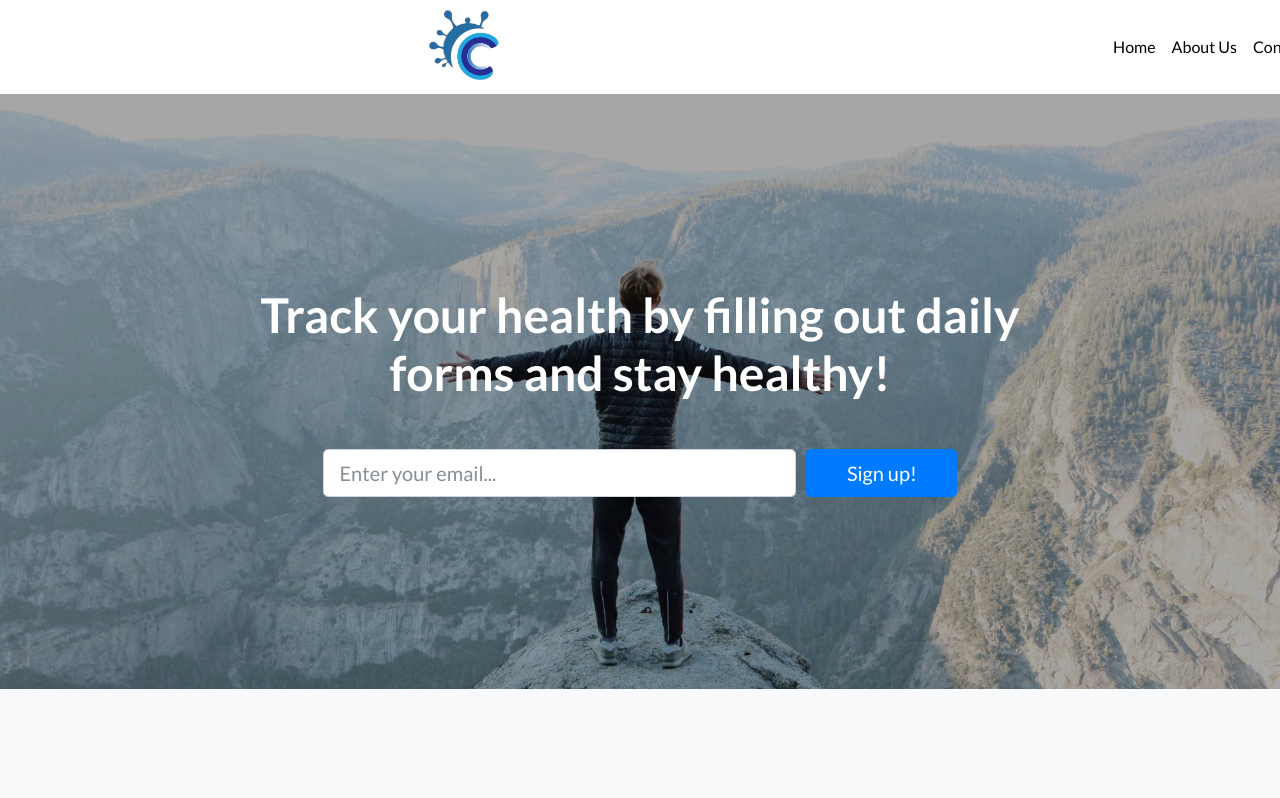
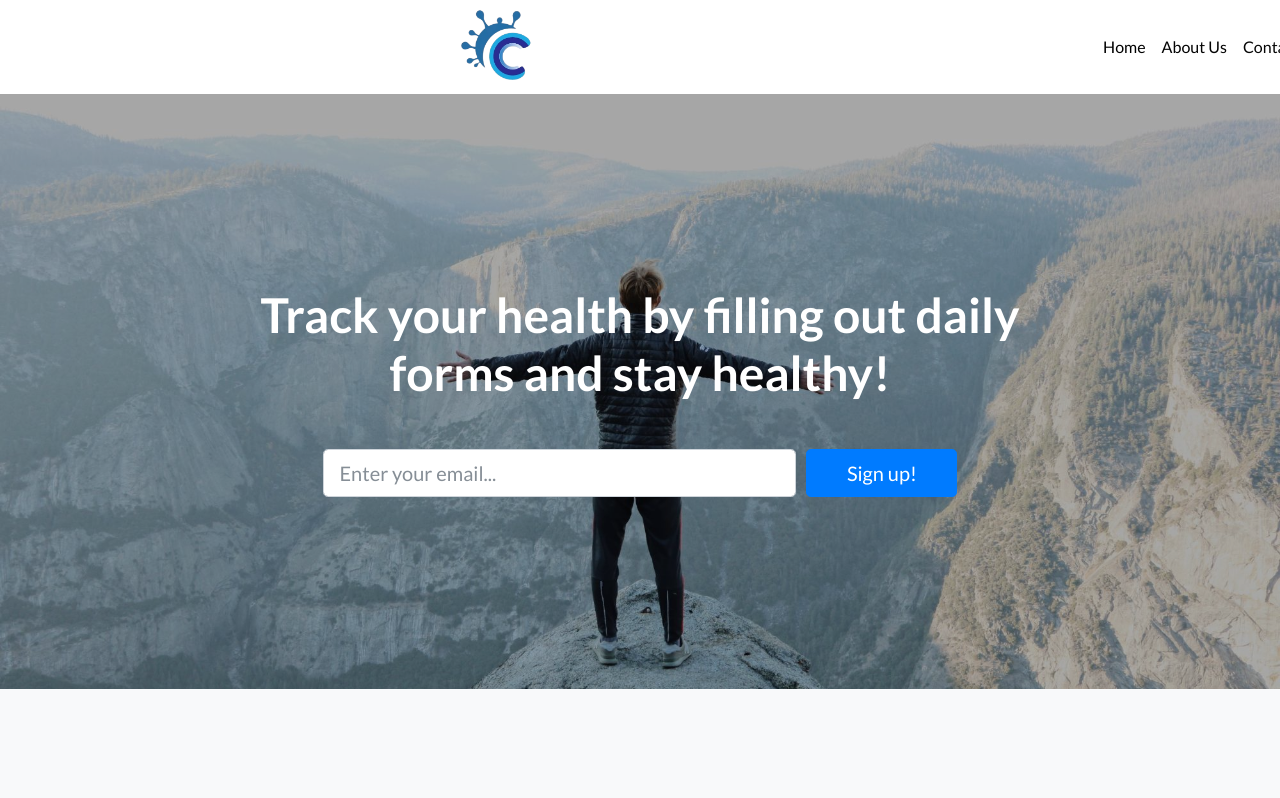
Before and after one commit to HarshVardhan12102002/Covidalityweb.github.io, a plain HTML site: page index.html in a window 1280 px wide. Shown: the top 798 px of the page. Drawn offline with nearby package versions, Linux system fonts and the light colour scheme.

Commit message:
Update index.html

```diff
--- a/index.html
+++ b/index.html
@@ -18,9 +18,9 @@
 </head>
 
 <body>
-    <nav class="navbar navbar-light navbar-expand-md navigation-clean navbar-inverse navbar-fixed-top" style="background:white ;width: 2000.2px;margin-left: -16px;">
+    <nav class="navbar navbar-light navbar-expand-md navigation-clean navbar-inverse navbar-fixed-top" style="background:white ;width: 1980.2px;margin-left: -16px;">
         <div class="container">
-            <div><a class="navbar-brand" style="padding:0px;margin-left:0px;height:78px;" href="#"> <img class="img-fluid" src="assets/img/logo-removebg-preview.png" style="height: 72px;"></a><button data-toggle="collapse" class="navbar-toggler" data-target="#navcol-1" style="margin-left: 153px;"><span class="sr-only">Toggle navigation</span><span class="navbar-toggler-icon"></span></button></div>
+            <div><a class="navbar-brand" style="padding:0px;margin-left:0px;height:78px;" href="#"> <img class="img-fluid" src="assets/img/logo-removebg-preview.png" style="height: 72px;margin-left: 42px"></a><button data-toggle="collapse" class="navbar-toggler" data-target="#navcol-1" style="margin-left: 153px;"><span class="sr-only">Toggle navigation</span><span class="navbar-toggler-icon"></span></button></div>
             <div class="collapse navbar-collapse" id="navcol-1" style="margin-right: 16px;">
                 <ul class="navbar-nav ml-auto" style="margin-top:13px;">
                     <li class="nav-item"></li>
```
